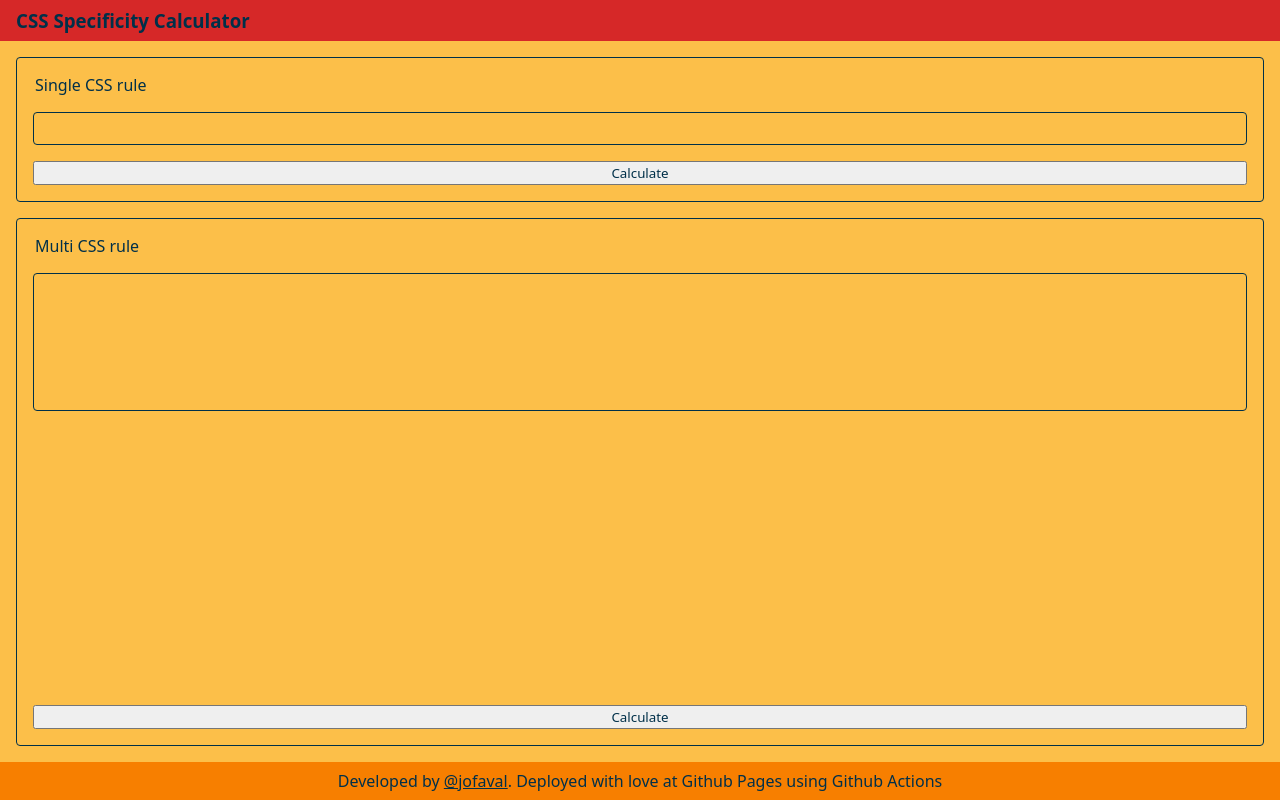
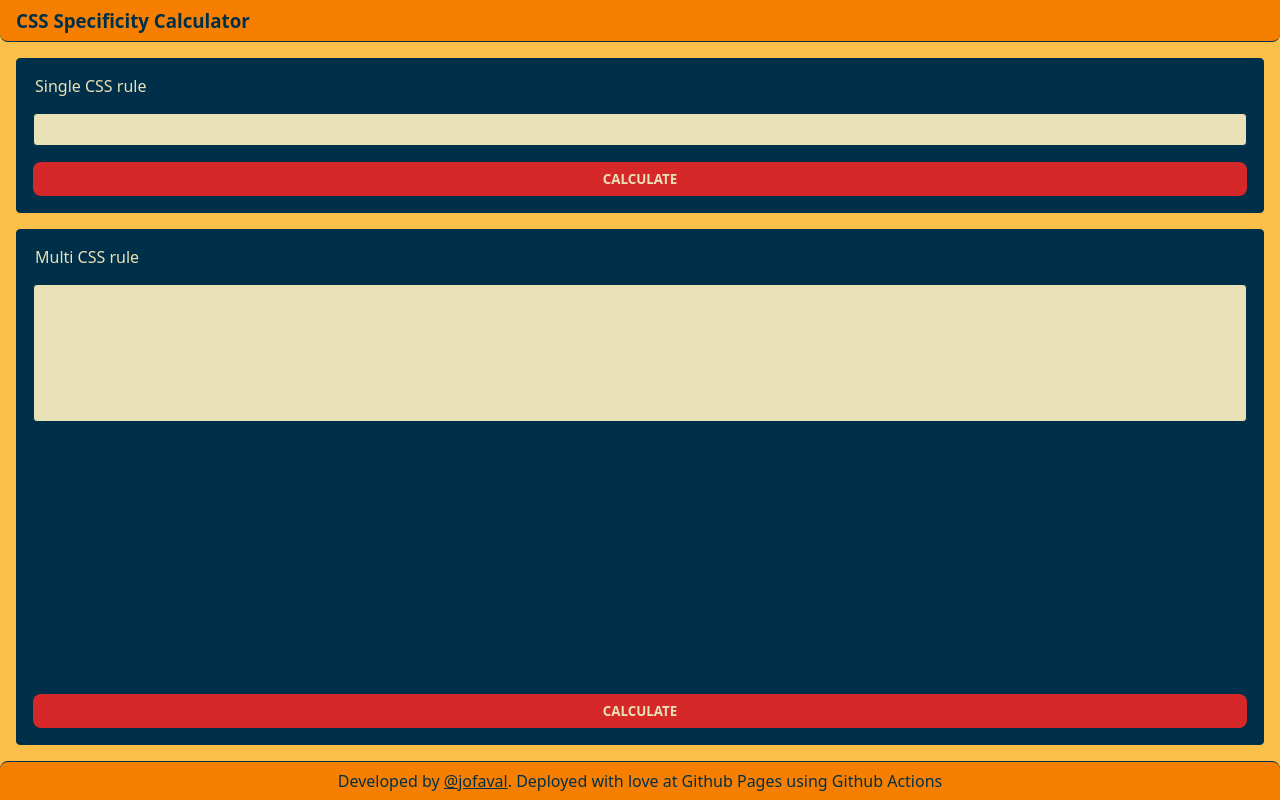
Before and after one commit to jofaval/css-specificity-calculator, a website: page src/public/index.html in a window 1280 px wide. Drawn offline with Linux system fonts and the light colour scheme.

Commit message:
feat: Define every element's identity

```diff
--- a/src/public/styles/index.css
+++ b/src/public/styles/index.css
@@ -25,6 +25,10 @@ https://www.saasdesign.io/good-color-combinations/
   color: var(--text-color);
 }
 
+body {
+  background-color: var(--tertiary-color);
+}
+
 html,
 body,
 h1,
@@ -43,7 +47,11 @@ h6 {
 
 .app .header {
   --text-color: var(--contrast-color);
-  background-color: var(--primary-color);
+  background-color: var(--secondary-color);
+
+  border-bottom: thin solid var(--contrast-color);
+  border-end-start-radius: var(--s-spacing);
+  border-end-end-radius: var(--s-spacing);
 }
 
 .app .header .header__content {
@@ -68,14 +76,15 @@ h6 {
 
   gap: var(--m-spacing);
   padding: var(--m-spacing);
-
-  background-color: var(--tertiary-color);
 }
 
 .app > main form {
+  --text-color: var(--accent-color);
+
   border: thin solid var(--contrast-color);
   border-radius: var(--xs-spacing);
   padding: var(--m-spacing);
+  background-color: var(--contrast-color);
 
   min-width: 95vw;
 
@@ -86,18 +95,36 @@ h6 {
   flex-wrap: wrap;
 }
 
+.app > main form input[type="submit"] {
+  --text-color: var(--accent-color);
+
+  background: none;
+  border: none;
+
+  background-color: var(--primary-color);
+  padding: var(--s-spacing);
+  border-radius: var(--s-spacing);
+
+  font-weight: bold;
+  text-transform: uppercase;
+}
+
 .app > main form.multi-rule__form {
   flex: 100%;
 }
 
 .app > main form :is(input[type="text"], textarea) {
+  --text-color: var(--contrast-color);
+
   border: 1px solid var(--contrast-color);
+  outline: none;
+
   width: 100%;
   padding: var(--s-spacing);
   border-radius: var(--xs-spacing);
 
   font-family: "Courier New", Courier, monospace;
-  background-color: transparent;
+  background-color: var(--accent-color);
 }
 
 .app > main .multi-rule__form {
@@ -118,8 +145,11 @@ h6 {
   scrollbar-width: thin;
 }
 
-.footer {
-  --text-color: var(--contrast-color);
+.app .footer {
   text-align: center;
   background-color: var(--secondary-color);
+
+  border-top: thin solid var(--contrast-color);
+  border-start-start-radius: var(--s-spacing);
+  border-start-end-radius: var(--s-spacing);
 }
```
